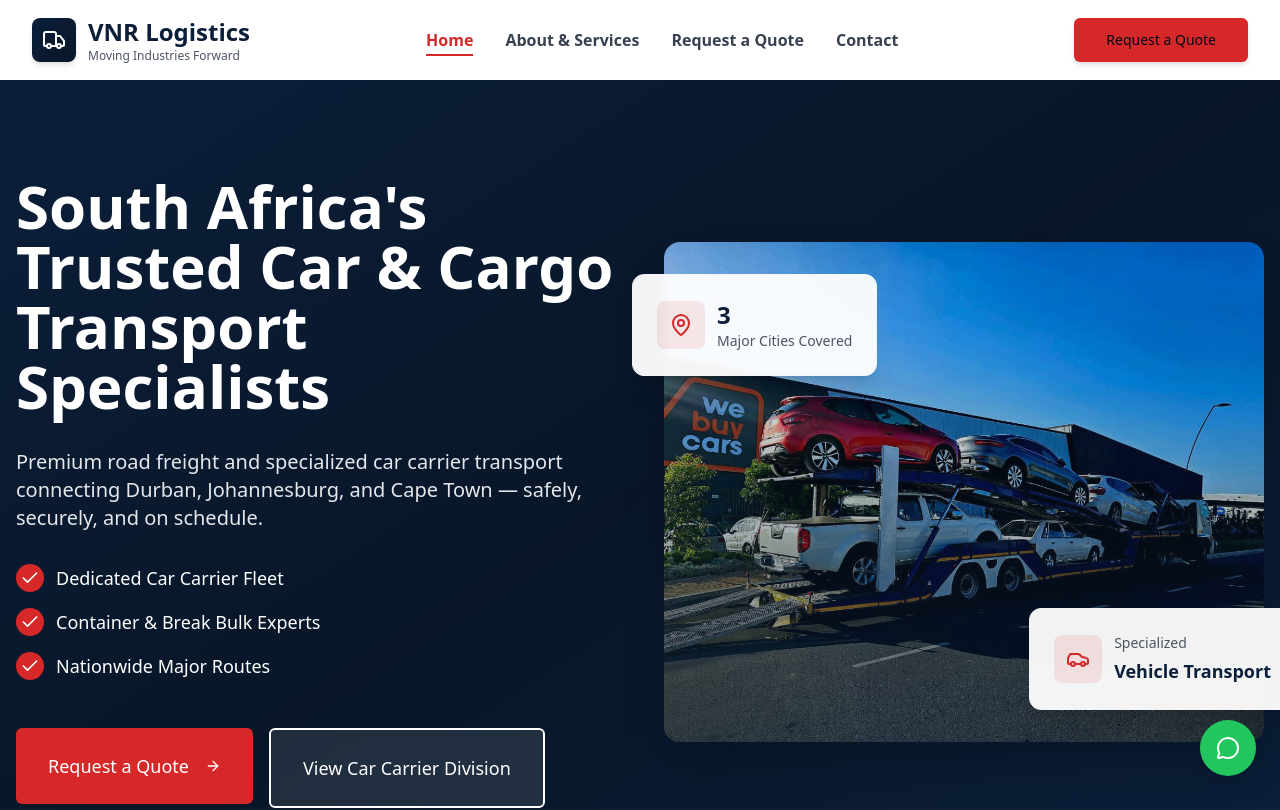
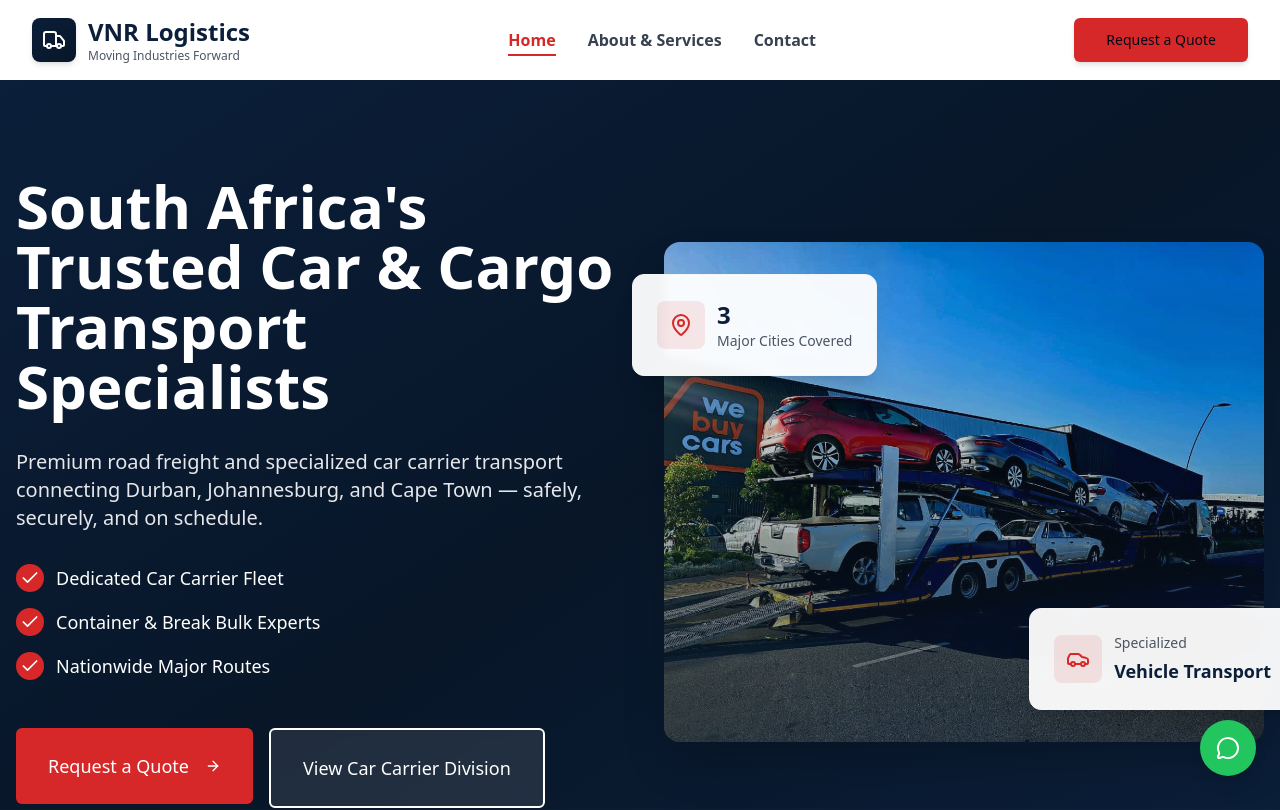
Before and after one commit to SA-Telecoms00/VNR-Logistics, a Next.js app: page / in a window 1280 px wide. Shown: the top 810 px of the page. Built offline with nearby package versions, Linux system fonts and the light colour scheme.

Commit message:
Remove Request a Quote from navigation links - keep only as CTA button

```diff
--- a/components/Header.tsx
+++ b/components/Header.tsx
@@ -10,7 +10,6 @@
 const navLinks = [
   { href: "/", label: "Home" },
   { href: "/about", label: "About & Services" },
-  { href: "/quote", label: "Request a Quote" },
   { href: "/contact", label: "Contact" },
 ];
 
```
